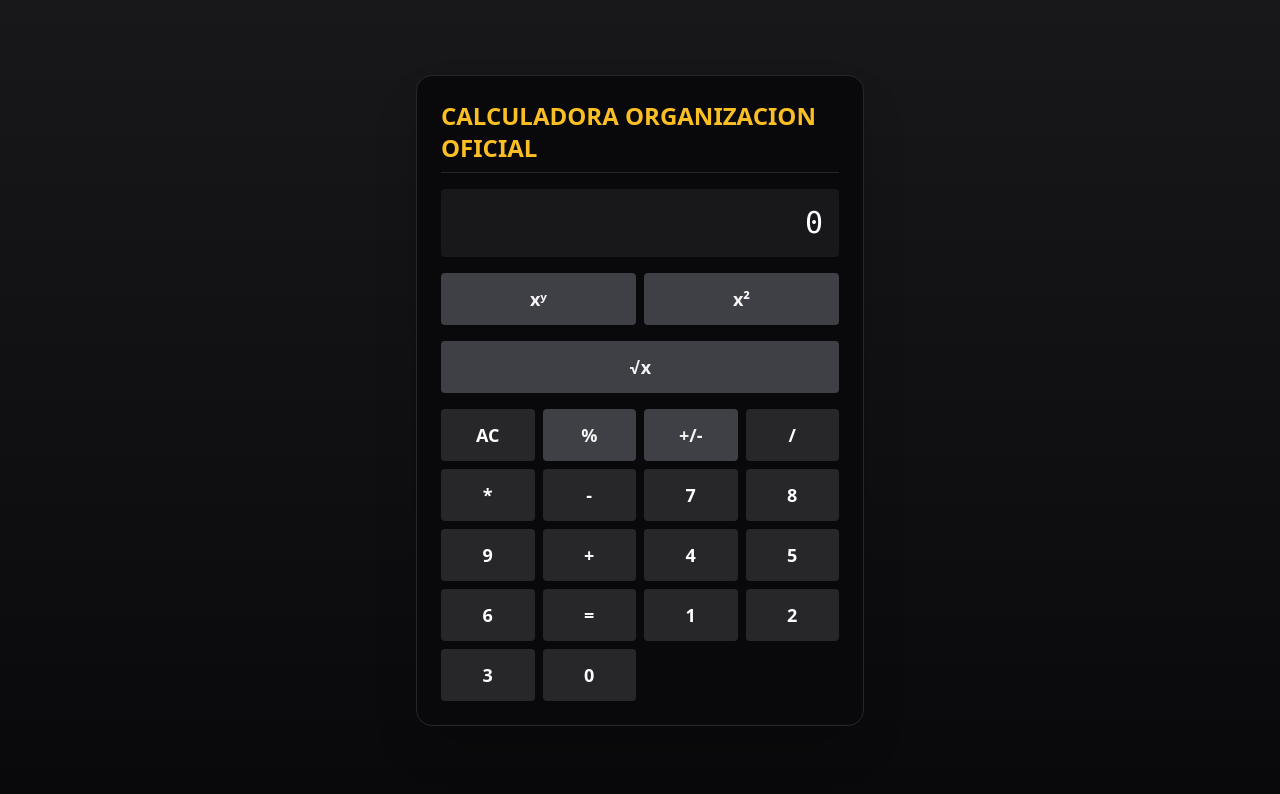
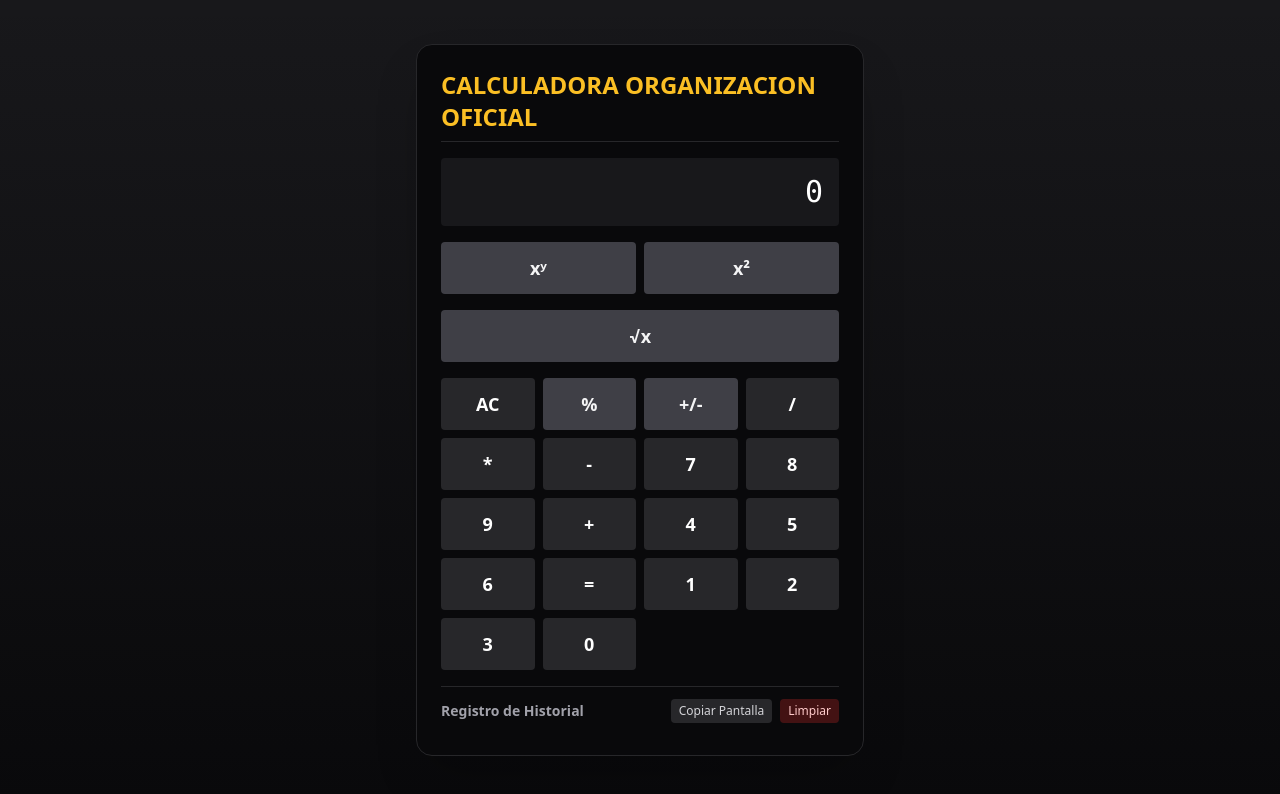
Before and after one commit to ADRIAN-LAYME-PRESI-ORG/CALCULADORA, a Next.js app: page / in a window 1280 px wide. Shown: the top 794 px of the page. Built offline with nearby package versions, Linux system fonts and the light colour scheme.

Commit message:
klausjung:feat(control-historial): añadida manejo de historial y botón de copia

```diff
--- a/app/calculator.ts
+++ b/app/calculator.ts
@@ -14,6 +14,10 @@ export function resetCalculatorState(): CalcState {
   return { display: '0', prev: null, op: null };
 }
 
+export function clearHistory(): [] {
+  return [];
+}
+
 export function calculate(a: number, b: number, op: Operation): number {
   switch (op) {
     case '+': return a + b;
--- a/app/page.tsx
+++ b/app/page.tsx
@@ -1,11 +1,12 @@
 'use client';
 import { useState } from 'react';
-import { calculate, Operation, resetCalculatorState } from './calculator';
+import { calculate, Operation, resetCalculatorState, clearHistory } from './calculator';
 
 export default function Home() {
   const [display, setDisplay] = useState('0');
   const [prev, setPrev] = useState<number | null>(null);
   const [op, setOp] = useState<Operation | null>(null);
+  const [history, setHistory] = useState<any[]>([]);
 
   const handleDigit = (digit: string) => {
     setDisplay((current) => (current === '0' ? digit : current + digit));
@@ -52,6 +53,7 @@ export default function Home() {
       </div>
 
       {/* Teclado: LÍNEA CRÍTICA DE CONFLICTO (ambos insertarán filas/botones aquí) */}
+      {/* Fila Especial: Raíz cuadrada */}
       <div className="grid grid-cols-1 gap-2 mb-2">
         <button className="btn btn-fn" onClick={() => {
           const val = parseFloat(display);
@@ -90,6 +92,26 @@ export default function Home() {
         <button className="btn" onClick={() => handleDigit('3')}>3</button>
         <button className="btn" onClick={() => handleDigit('0')}>0</button>
       </div>
+
+      <section className="border-t border-zinc-800 pt-3">
+        <div className="flex justify-between items-center mb-2">
+          <h3 className="text-sm font-semibold text-zinc-400">Registro de Historial</h3>
+          <div className="flex gap-2">
+            <button
+              className="text-xs bg-zinc-800 hover:bg-zinc-700 text-zinc-300 px-2 py-1 rounded"
+              onClick={() => navigator.clipboard.writeText(display)}
+            >
+              Copiar Pantalla
+            </button>
+            <button
+              className="text-xs bg-red-900/50 hover:bg-red-800 text-red-200 px-2 py-1 rounded"
+              onClick={() => setHistory(clearHistory())}
+            >
+              Limpiar
+            </button>
+          </div>
+        </div>
+      </section>
     </main>
   );
 }
```
